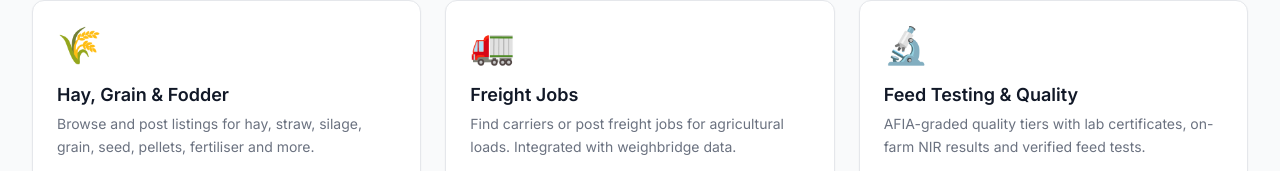
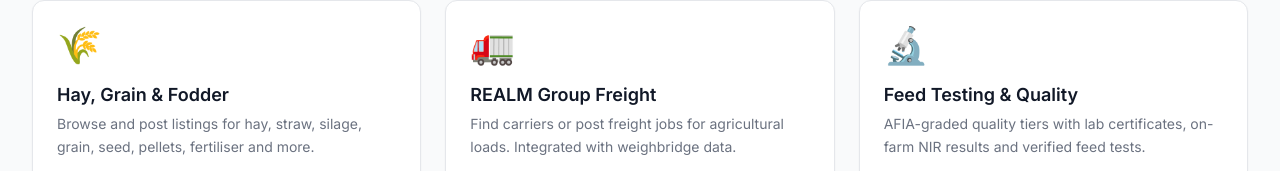
Before and after one commit to c51consulting/realm-group-freight, a Next.js app: page / in a window 1280 px wide. Shown: the part 779-950 px from the top of the page. Built offline with nearby package versions, Linux system fonts and the light colour scheme.

Commit message:
rebrand: rename Freight Jobs to REALM Group Freight on homepage

```diff
--- a/app/page.tsx
+++ b/app/page.tsx
@@ -18,7 +18,7 @@ const FEATURE_CARDS = [
   },
   {
     icon: '🚛',
-    title: 'Freight Jobs',
+    title: 'REALM Group Freight',
     description:
       'Find carriers or post freight jobs for agricultural loads. Integrated with weighbridge data.',
     href: '/freight',
```
